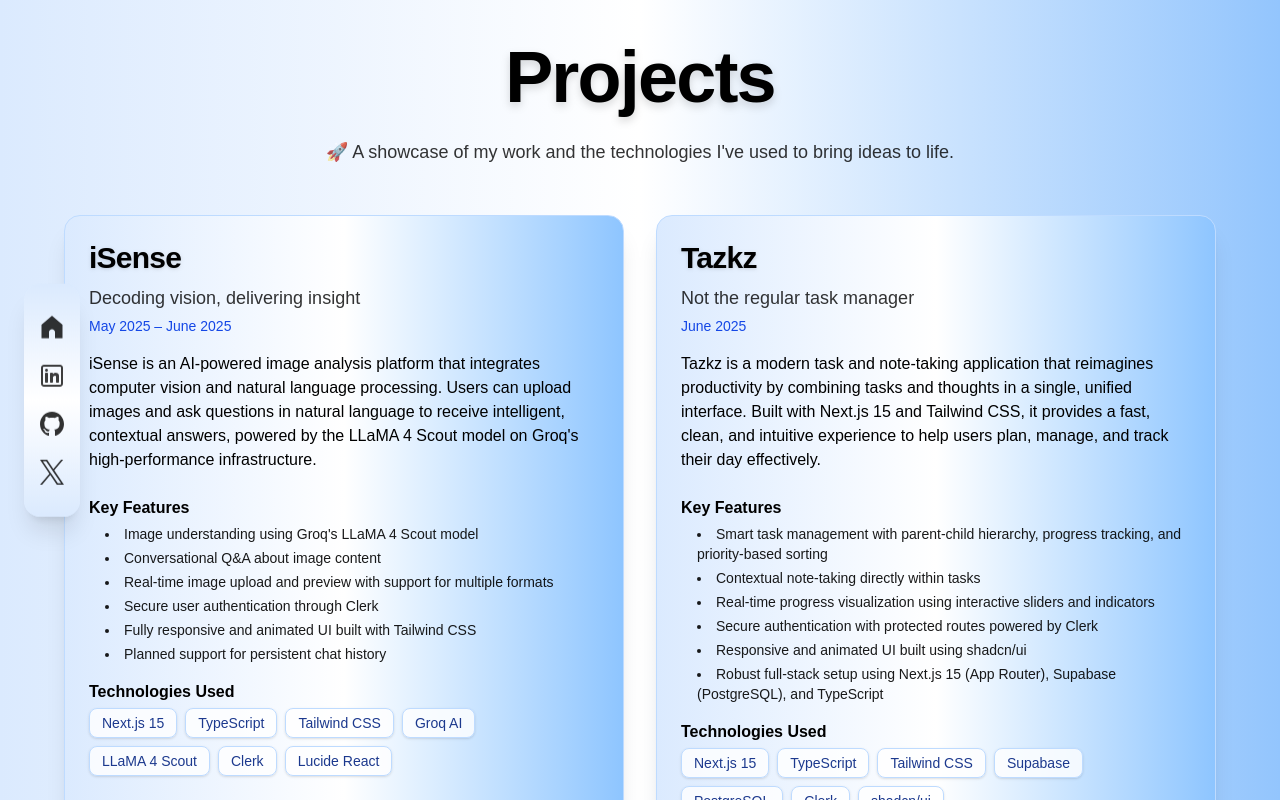
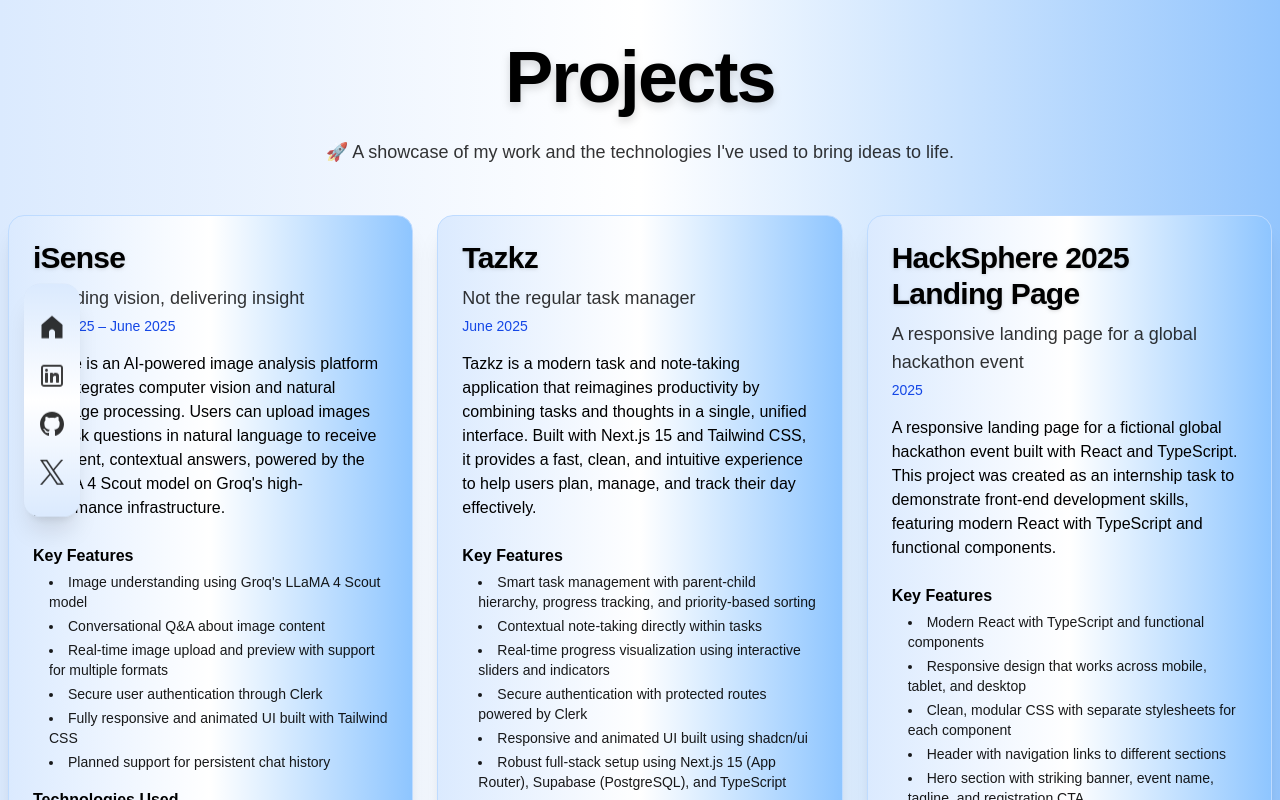
Before and after one commit to CSVaishakh/Portfolio, a Next.js app: page /projects in a window 1280 px wide. Shown: the top 800 px of the page. Built offline with nearby package versions, Linux system fonts and the light colour scheme.

Commit message:
updated the project cards layout for the desktop

```diff
--- a/app/projects/page.tsx
+++ b/app/projects/page.tsx
@@ -9,7 +9,7 @@
 
     return(
         <section className="py-8 px-2 flex flex-col items-center">
-            <div className="w-full max-w-6xl flex flex-col items-center">
+            <div className="w-full max-w-screen-xl flex flex-col items-center">
                 <div className="mb-12 text-center">
                     <h1 className="text-3xl sm:text-5xl lg:text-7xl font-bold text-black font-[system-ui,-apple-system,'SF Pro Display'] animate-fade-in-up animate-delay-200 leading-tight tracking-tight drop-shadow-lg">
                         Projects
@@ -29,24 +29,30 @@
                     <Sidebar />
                 </div>
 
-                {/* Desktop Layout: Two Columns */}
+                {/* Desktop Layout: Three Columns */}
                 <div className="hidden sm:block w-full">
                     {(() => {
                         const rows = [];
-                        for (let i = 0; i < data.length; i += 2) {
-                            rows.push(data.slice(i, i + 2));
+                        for (let i = 0; i < data.length; i += 3) {
+                            rows.push(data.slice(i, i + 3));
                         }
                         return rows.map((row, rowIndex) => (
-                            <div key={rowIndex} className="w-full flex flex-row justify-center items-stretch gap-8 mb-8">
+                            <div key={rowIndex} className="w-full flex flex-row justify-center items-stretch gap-6 mb-8">
                                 <div className="flex-1 max-w-xl">
                                     <ProjectCard project={row[0]} />
                                 </div>
-                                {row.length === 2 ? (
+                                {row.length >= 2 ? (
                                     <div className="flex-1 max-w-xl">
                                         <ProjectCard project={row[1]} />
                                     </div>
                                 ) : (
-                                    // If only one card in the last row, fill space
+                                    <div className="flex-1 max-w-xl" />
+                                )}
+                                {row.length === 3 ? (
+                                    <div className="flex-1 max-w-xl">
+                                        <ProjectCard project={row[2]} />
+                                    </div>
+                                ) : (
                                     <div className="flex-1 max-w-xl" />
                                 )}
                                 {rowIndex === Math.floor(rows.length / 2) && <Sidebar />}
```
